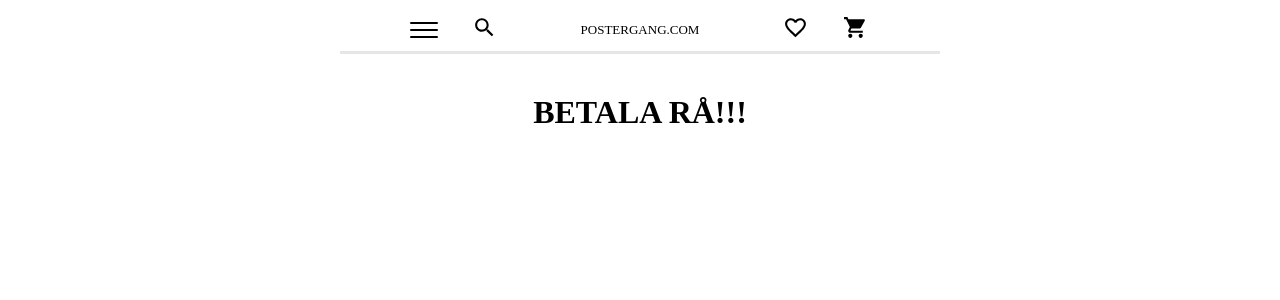
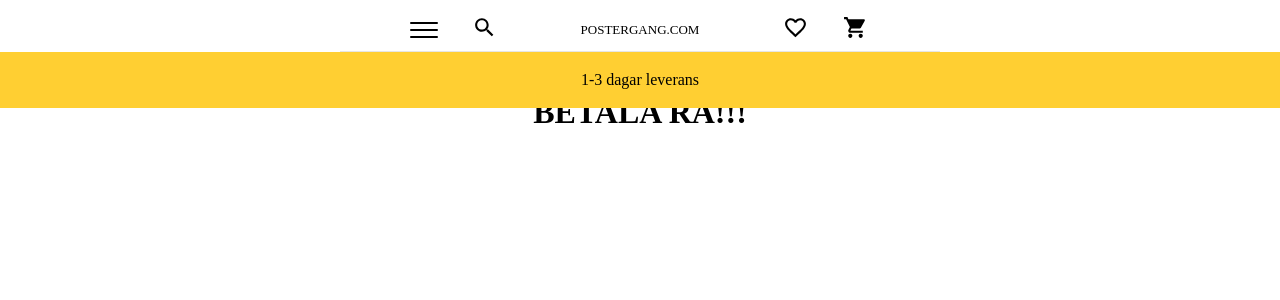
Before and after one commit to Unithraclya/Leverans-Paketering, a React (Vite) app: page / in a window 1280 px wide. Shown: the top 300 px of the page. Built offline with nearby package versions, Linux system fonts and the light colour scheme.

Commit message:
created banner

```diff
--- a/src/App.jsx
+++ b/src/App.jsx
@@ -9,6 +9,7 @@ import Login from './pages/Login';
 import Confirmation from './pages/Confirmation';
 import Nav from './components/Nav';
 import Error404 from './pages/Error404';
+import Banner from './components/Banner';
 
 
 export default function App() {
@@ -18,7 +19,7 @@ export default function App() {
     <div className="App">
 
       <Nav/>
-
+      <Banner />
 
       <Switch>
 
--- /dev/null
+++ b/src/components/Banner.jsx
@@ -0,0 +1,12 @@
+import React from 'react'
+import styles from '../css/Banner.module.css'
+
+function Banner() {
+    return (
+        <div className={styles.banner}>
+            <p className={styles.text}>1-3 dagar leverans</p>
+        </div>
+    )
+}
+
+export default Banner
--- /dev/null
+++ b/src/css/Banner.module.css
@@ -0,0 +1,16 @@
+.banner{
+    width: 100vw;
+    height: 7vh;
+    background: rgb(255, 207, 50);
+    top: 6.5vh;
+    position: fixed;
+    display: flex;
+    justify-content: center;
+    align-items: center;
+
+}
+
+.text{
+    text-align: center;
+
+}
```
